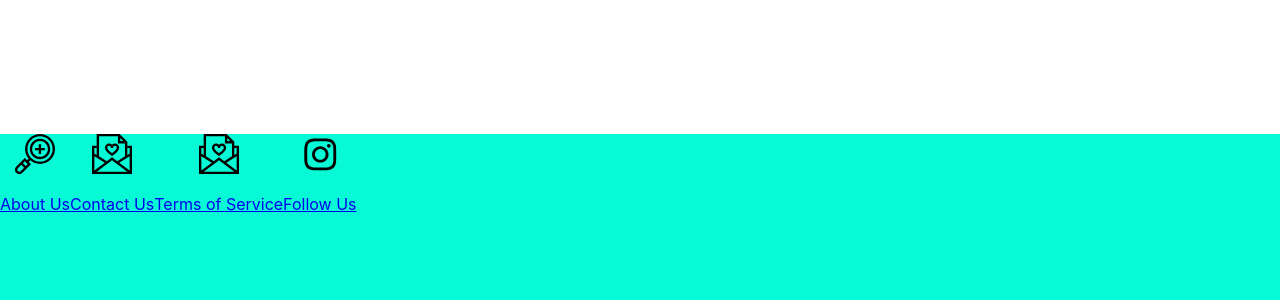
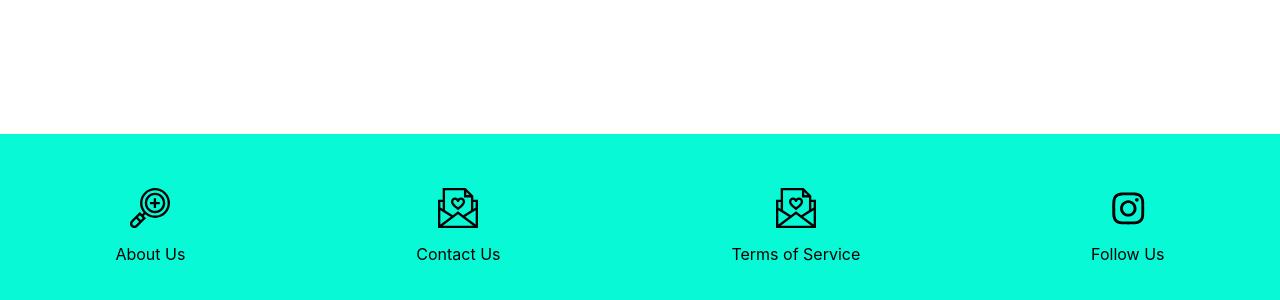
Before and after one commit to WildCodeSchool/Paris-0919-P2-Diabete, a React (Create React App) app in the folder ohmyg/: page / in a window 1280 px wide. Shown: the part 466-766 px from the top of the page. Built offline with nearby package versions, Linux system fonts and the light colour scheme.

Commit message:
footer without text decoration and links not expanding to whole footer(work on Footer.css)

```diff
--- a/ohmyg/src/components/layout/Footer.css
+++ b/ohmyg/src/components/layout/Footer.css
@@ -6,12 +6,16 @@
     display: flex;
 }
 
-.footer {
+.footer a div {
     display: flex;
+
 }
 
-.footer a div {
-    margin: auto;
+a {
+    text-decoration: none;
+    color: black;
+    display: flex;
+
 }
 
 @media screen and (max-width: 1050px) {
@@ -23,24 +27,34 @@
 
     .footer a div {
         padding: 5px;
-        display: flex;
-        margin: 5px auto;
         padding-left: 35px;
         width: 180px;
-    }
-
-    .footer a div * {
     }
 
     .footer a div p {
         margin: auto;
         margin-left: 20px;
     }
+
+    a {
+        justify-content: center;
+        margin: 0 10px;
+    }
 }
 
 @media screen and (min-width: 1051px) {
     .footer {
         height: 200px;
-        flex-direction: row;;
+        justify-content: space-around;
+    }
+
+    .footer a div {
+        flex-direction: column;
+        align-items: center;
+        justify-content: center;
+    }
+
+    a{
+        margin: 40px;
     }
 }
```
